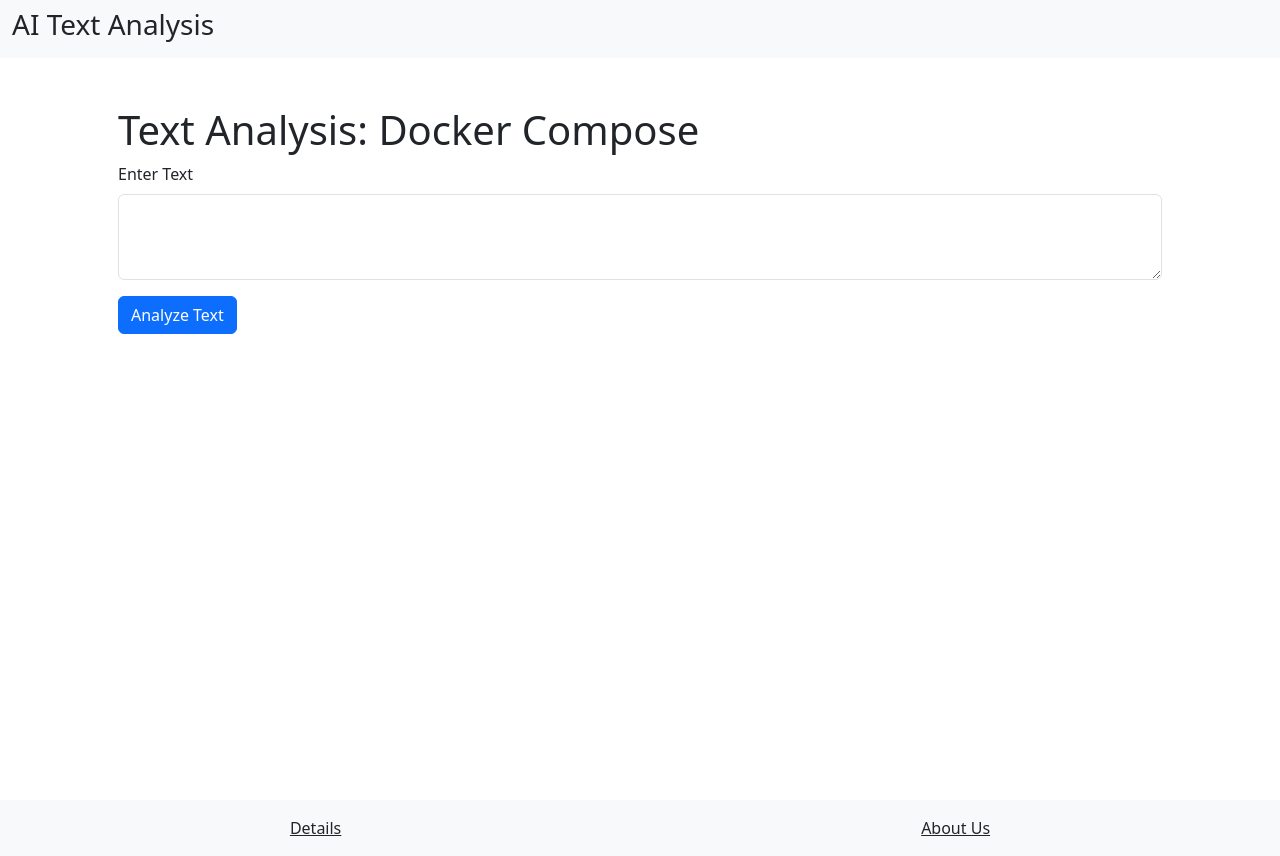
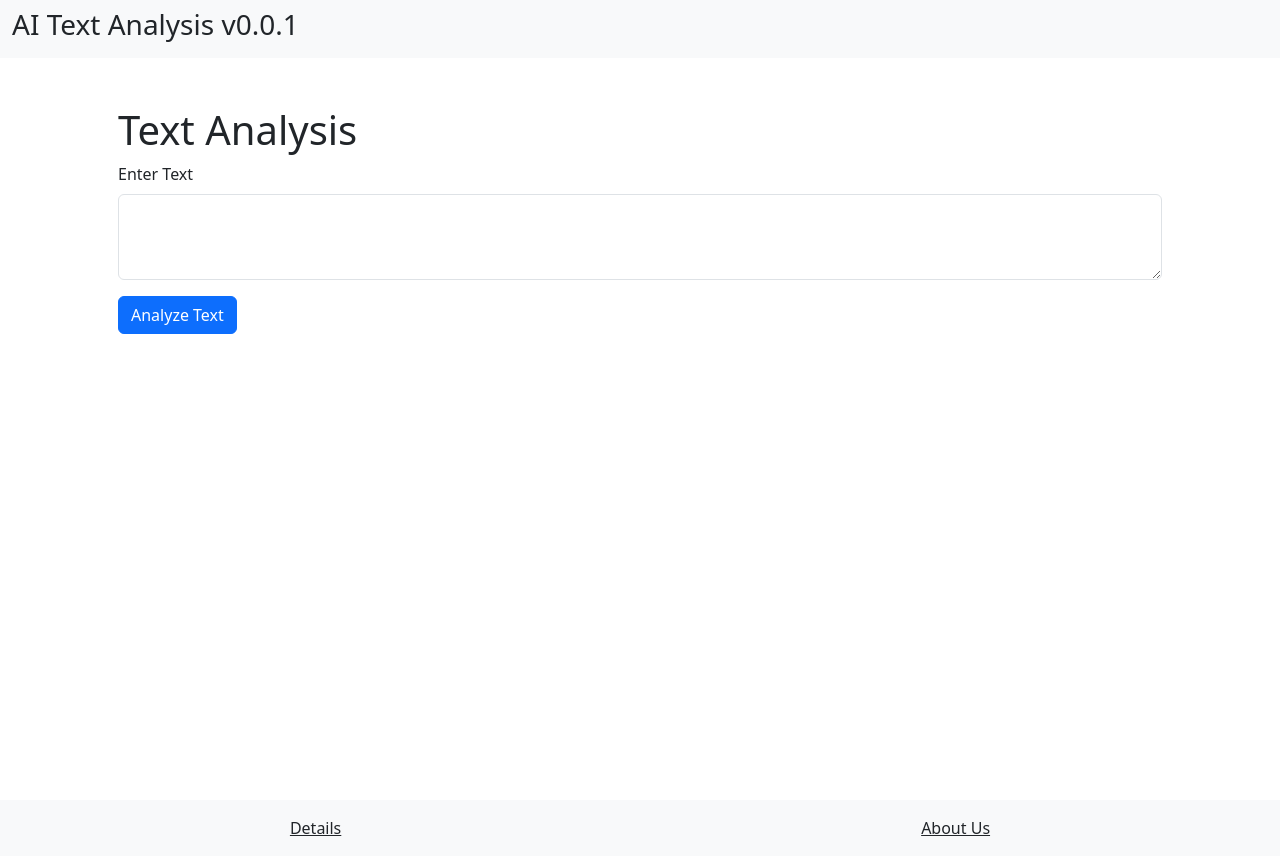
Before and after one commit to Kevin-Allain/text-analysis-full-stack, a Next.js app in the folder text-analysis-frontend-next/: page / in a window 1280 px wide. Built offline with nearby package versions, Linux system fonts and the light colour scheme.

Commit message:
Minor update, plus added csv file for logs in gitignore.

```diff
--- a/text-analysis-frontend-next/components/NavBar.js
+++ b/text-analysis-frontend-next/components/NavBar.js
@@ -7,7 +7,7 @@ export default function Navbar(){
       <nav className="navbar navbar-expand-lg navbar-light bg-light">
         <div className="container-fluid">
           {/* <Link className="black-link" href="/">AI Text Analysis</Link> */}
-          <h3 className="black-link" href="/">AI Text Analysis</h3>
+          <h3 className="black-link" href="/">AI Text Analysis v0.0.1</h3>
         </div>
       </nav>
     </div>
--- a/text-analysis-frontend-next/pages/index.js
+++ b/text-analysis-frontend-next/pages/index.js
@@ -165,7 +165,7 @@ function App() {
             <InteractiveSVGText/>
             <InteractiveSVGWithD3/>
           */}
-          <h1 className="heading-section">Text Analysis: Docker Compose </h1>
+          <h1 className="heading-section">Text Analysis </h1>
           <div className="mb-3">
             <label htmlFor="text-input" className="form-label">Enter Text</label>
             <textarea className="form-control" id="text-input" rows="3" onChange={handleTextChange}></textarea>
```
Also changed, not shown: 1 other file (tests, documents, lock files or other folders).
